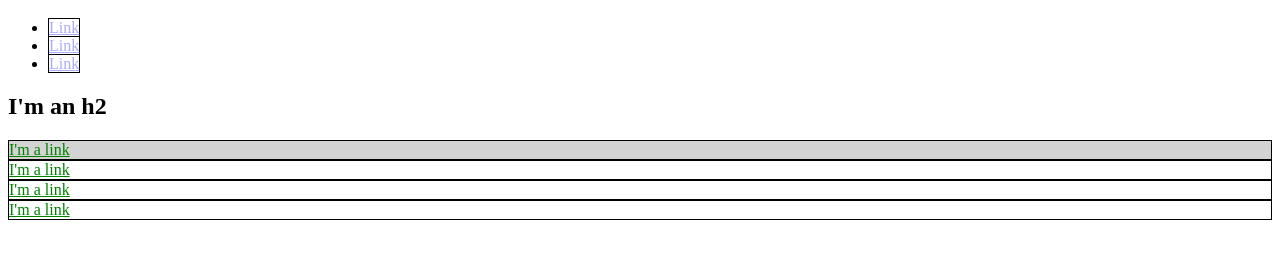
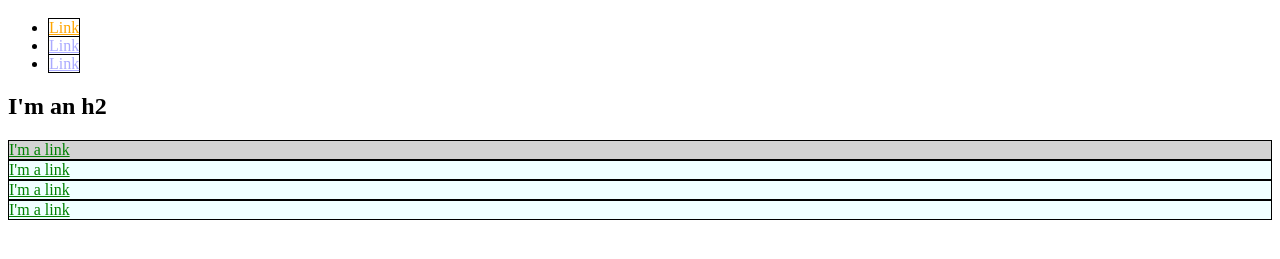
Before and after one commit to etienne-bourganel/css_workbench_learnenough, a plain HTML site: page index.html in a window 1280 px wide. Shown: the part 61-320 px from the top of the page. Drawn offline with Linux system fonts and the light colour scheme.

Commit message:
Add more selectors and apply styles

```diff
--- a/index.html
+++ b/index.html
@@ -10,16 +10,24 @@
       color: #aaaaff;
     }
 
-    #exec-bio {
-      background-color: lightgrey;
-    }
-
     .bio-box {
       border: 1px solid black;
     }
 
     .bio-box a {
       color: green;
+    }
+
+    .azure-box {
+      background-color: azure;
+    }
+
+    #exec-bio {
+      background-color: lightgrey;
+    }
+
+    #top-link {
+      color: orange;
     }
   </style>
 </head>
@@ -28,7 +36,7 @@
   <h1>I'm an h1</h1>
   <ul>
     <li>
-      <a href="https://example.com/">Link</a>
+      <a id="top-link" href="https://example.com/">Link</a>
     </li>
     <li>
       <a href="https://example.com/">Link</a>
@@ -38,16 +46,16 @@
     </li>
   </ul>
   <h2>I'm an h2</h2>
-  <div id="exec-bio" class="bio-box">
+  <div id="exec-bio" class="bio-box azure-box">
     <a href="https://example.com/">I'm a link</a>
   </div>
-  <div class="bio-box">
+  <div class="bio-box azure-box">
     <a href="https://example.com/">I'm a link</a>
   </div>
-  <div class="bio-box">
+  <div class="bio-box azure-box">
     <a href="https://example.com/">I'm a link</a>
   </div>
-  <div class="bio-box">
+  <div class="bio-box azure-box">
     <a href="https://example.com/">I'm a link</a>
   </div>
 </body>
```
